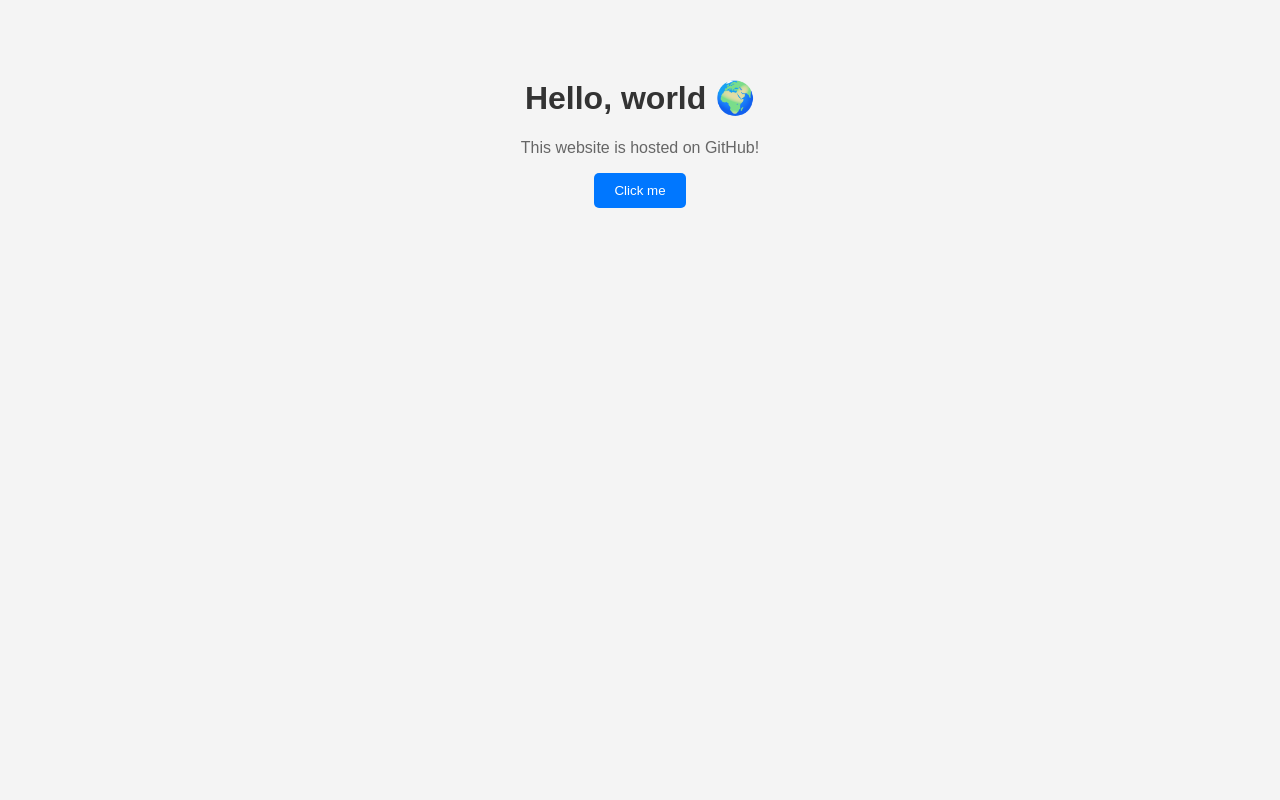
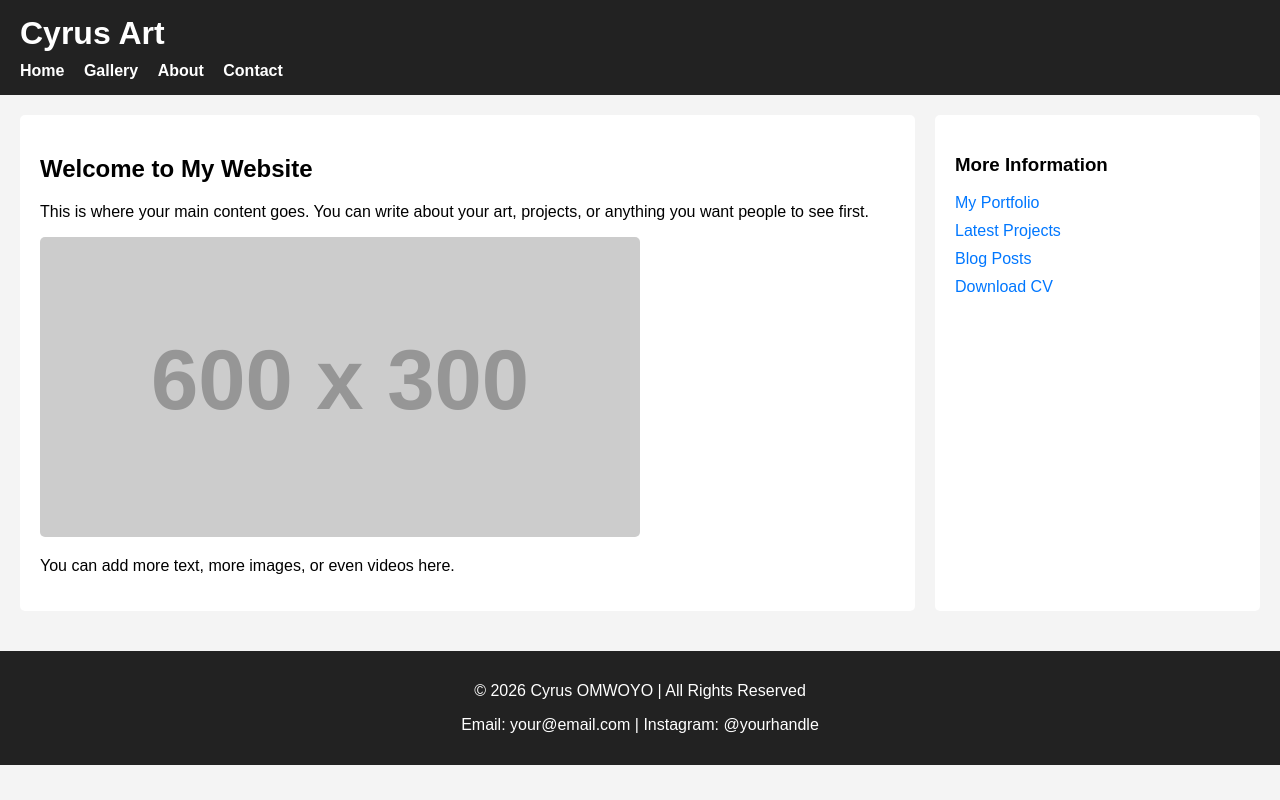
Before and after one commit to Cyrus167-art/cyrusomwoyo, a plain HTML site: page index.html in a window 1280 px wide. Drawn offline with Linux system fonts and the light colour scheme; placeholder pictures from the web are drawn by us.

Commit message:
Update index.html

```diff
--- a/index.html
+++ b/index.html
@@ -1,34 +1,141 @@
 <!DOCTYPE html>
 <html>
 <head>
-    <title>My First Website</title>
+    <title>Cyrus OMWOYO</title>
+    <meta name="viewport" content="width=device-width, initial-scale=1.0">
+
     <style>
         body {
-            font-family: Arial;
+            margin: 0;
+            font-family: Arial, sans-serif;
+            background: #f4f4f4;
+        }
+
+        /* ===== HEADER ===== */
+        header {
+            background: #222;
+            color: white;
+            padding: 15px 20px;
+        }
+
+        header h1 {
+            margin: 0;
+        }
+
+        nav {
+            margin-top: 10px;
+        }
+
+        nav a {
+            color: white;
+            text-decoration: none;
+            margin-right: 15px;
+            font-weight: bold;
+        }
+
+        nav a:hover {
+            text-decoration: underline;
+        }
+
+        /* ===== MAIN BODY ===== */
+        .container {
+            display: flex;
+            padding: 20px;
+            gap: 20px;
+        }
+
+        /* Main content column */
+        .main-content {
+            flex: 3;
+            background: white;
+            padding: 20px;
+            border-radius: 5px;
+        }
+
+        .main-content img {
+            max-width: 100%;
+            border-radius: 5px;
+        }
+
+        /* Sidebar column */
+        .sidebar {
+            flex: 1;
+            background: white;
+            padding: 20px;
+            border-radius: 5px;
+        }
+
+        .sidebar a {
+            display: block;
+            margin-bottom: 10px;
+            color: #0077ff;
+            text-decoration: none;
+        }
+
+        .sidebar a:hover {
+            text-decoration: underline;
+        }
+
+        /* ===== FOOTER ===== */
+        footer {
+            background: #222;
+            color: white;
             text-align: center;
-            background: #f4f4f4;
-            padding-top: 50px;
+            padding: 15px;
+            margin-top: 20px;
         }
-        h1 { color: #333; }
-        p { color: #666; }
-        button {
-            padding: 10px 20px;
-            border: none;
-            background: #0077ff;
-            color: white;
-            border-radius: 5px;
-            cursor: pointer;
+
+        /* ===== MOBILE RESPONSIVE ===== */
+        @media (max-width: 768px) {
+            .container {
+                flex-direction: column;
+            }
         }
     </style>
 </head>
+
 <body>
 
-    <h1>Hello, world 🌍</h1>
-    <p>This website is hosted on GitHub!</p>
+    <!-- HEADER -->
+    <header>
+        <h1>Cyrus Art</h1>
+        <nav>
+            <a href="#">Home</a>
+            <a href="#">Gallery</a>
+            <a href="#">About</a>
+            <a href="#">Contact</a>
+        </nav>
+    </header>
 
-    <button onclick="alert('You clicked the button!')">
-        Click me
-    </button>
+    <!-- BODY -->
+    <div class="container">
+
+        <!-- MAIN COLUMN -->
+        <div class="main-content">
+            <h2>Welcome to My Website</h2>
+            <p>This is where your main content goes. You can write about your art, projects, or anything you want people to see first.</p>
+
+            <img src="https://via.placeholder.com/600x300" alt="Sample Image">
+
+            <p>You can add more text, more images, or even videos here.</p>
+        </div>
+
+        <!-- SIDEBAR COLUMN -->
+        <div class="sidebar">
+            <h3>More Information</h3>
+            <a href="#">My Portfolio</a>
+            <a href="#">Latest Projects</a>
+            <a href="#">Blog Posts</a>
+            <a href="#">Download CV</a>
+        </div>
+
+    </div>
+
+    <!-- FOOTER -->
+    <footer>
+        <p>© 2026 Cyrus OMWOYO | All Rights Reserved</p>
+        <p>Email: your@email.com | Instagram: @yourhandle</p>
+    </footer>
 
 </body>
 </html>
```
